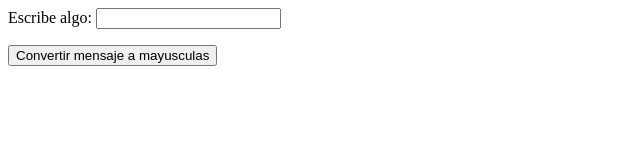
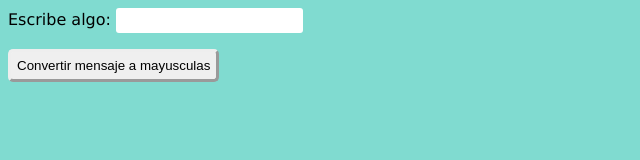
Before and after one commit to tomasgomezmedina/aspirantes-mir-javascript-browser, a plain HTML site: page js-brow-1/index.html in a window 1280 px wide. Shown: the whole page, without its empty margins (0-640 px from the left). Drawn offline with Linux system fonts and the light colour scheme.

Commit message:
Correcciones

```diff
--- a/js-brow-1/index.html
+++ b/js-brow-1/index.html
@@ -4,6 +4,7 @@
     <meta charset="UTF-8">
     <meta http-equiv="X-UA-Compatible" content="IE=edge">
     <meta name="viewport" content="width=device-width, initial-scale=1.0">
+    <link rel="stylesheet" href="styles.css">
     <title>Mayúsculas</title>
 </head>
 <body>
@@ -14,7 +15,6 @@
     <button class="btn">Convertir mensaje a mayusculas</button>
     <p id="resultadoMayusculas"></p>
 
-    <script src="index.js
-    "></script>
+    <script src="index.js"></script>
 </body>
 </html>
--- /dev/null
+++ b/js-brow-1/styles.css
@@ -0,0 +1,19 @@
+body{
+    font-family: 'Lucida Sans', 'Lucida Sans Regular', 'Lucida Grande', 'Lucida Sans Unicode', Geneva, Verdana, sans-serif;
+    background: #80dbd0;
+}
+input{
+    padding: 5px;
+    border-radius: 3px;
+    border: none;
+}
+
+button{
+    padding: 6px;
+    border-radius: 5px;
+    border: outset;
+}
+button:hover{
+    background: #c5ff82;
+    cursor: pointer;
+}
```
Also changed, not shown: js-brow-1/bonus/index.html (+1 -15 lines), js-brow-1/bonus/index.js (added, +17 -0 lines), js-brow-1/index.js (+0 -9 lines).
